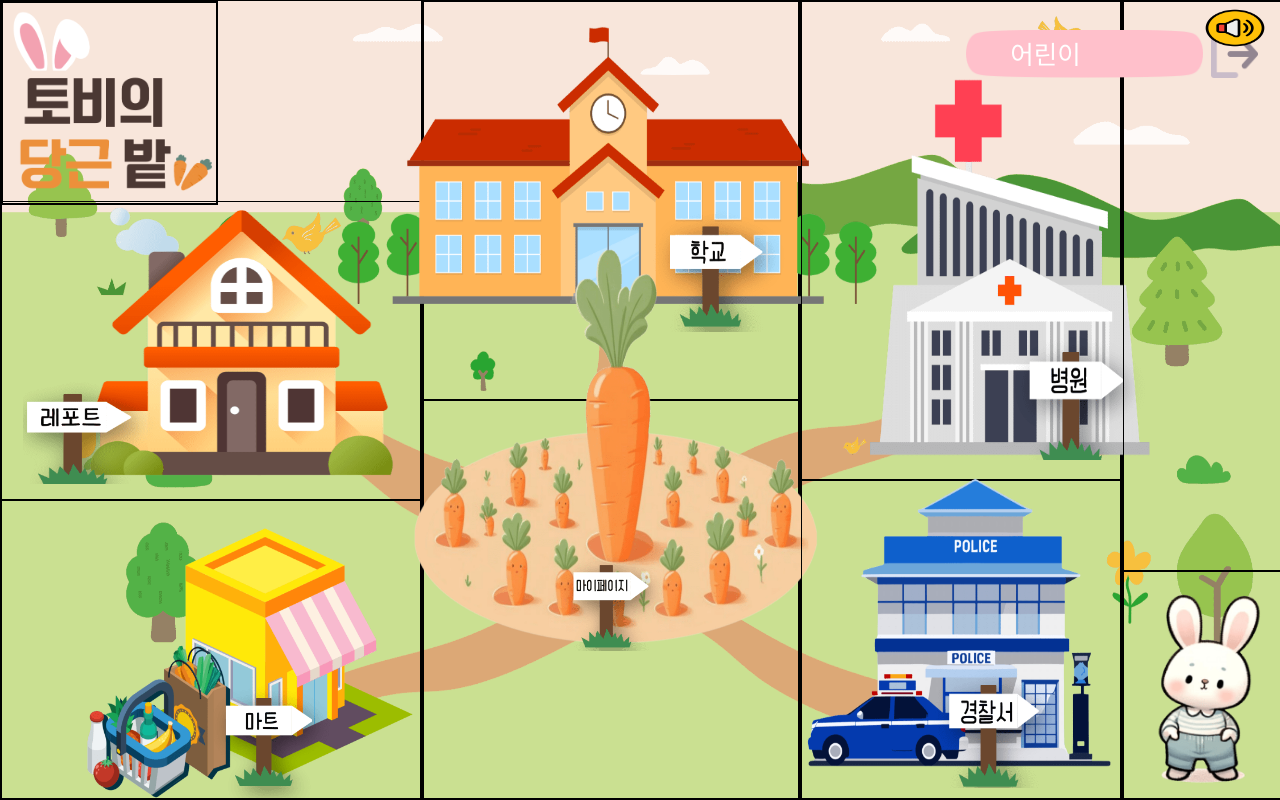
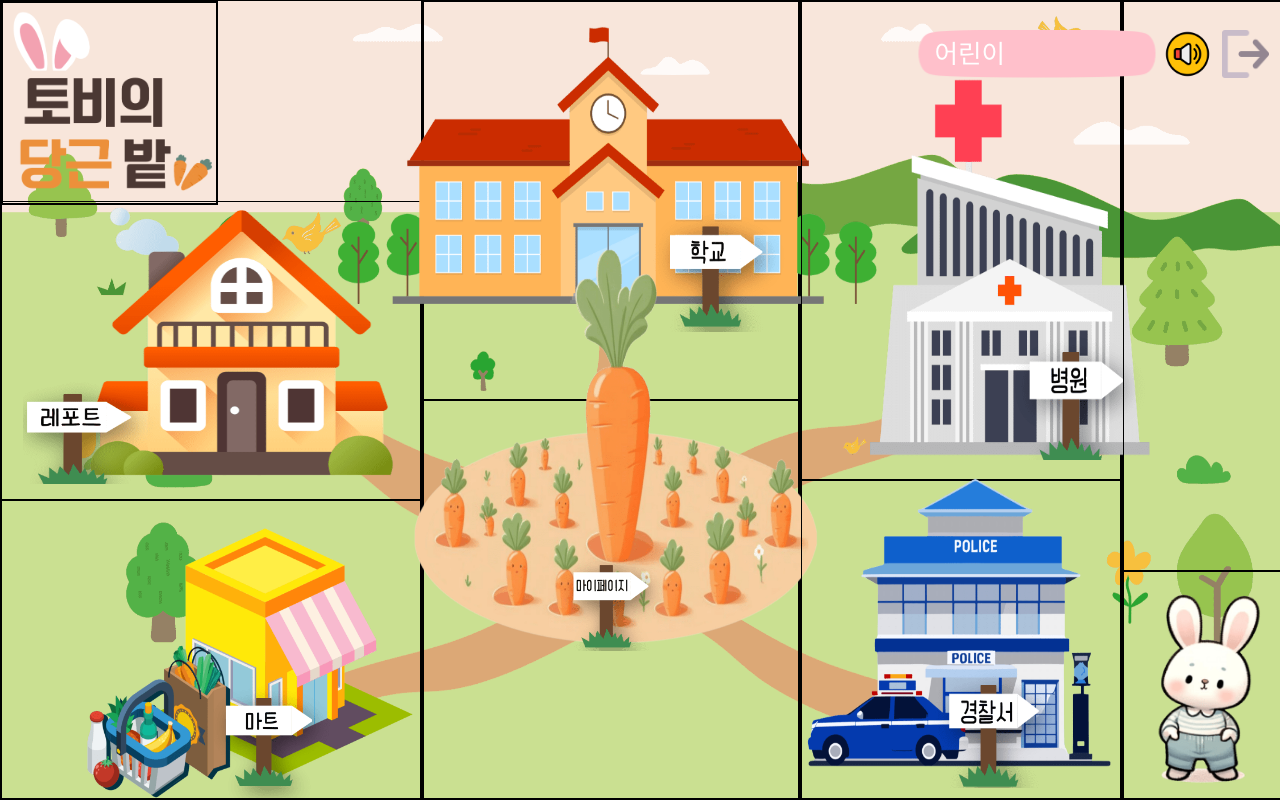
Before and after one commit to KimDohaAcc/Toby-carrot-garden, a React (Vite) app in the folder frontend/toby/: page /main in a window 1280 px wide. Built offline with nearby package versions, Linux system fonts and the light colour scheme; a web font is replaced by a local one.

Commit message:
:art: Feat: 메인페이지 소리 위치 변경, UserName 라벨 수정

```diff
--- a/frontend/toby/src/pages/MainPage.tsx
+++ b/frontend/toby/src/pages/MainPage.tsx
@@ -2,7 +2,6 @@ import React, { useEffect, useState } from "react";
 import { useNavigate } from "react-router-dom";
 import styled from "styled-components";
 
-import ConstructionModal from "../components/modals/constructionModal";
 import PasswordModal from "../components/modals/passwordCheck"; // 비밀번호 입력 모달
 import Logo from "../components/Logo";
 import HospitalStoryListModal from "../components/modals/hospital/HospitalStoryListModal";
@@ -223,23 +222,6 @@ const UserButton = styled.img`
   top: 5%;
 `;
 
-const LogoutButton = styled.img`
-  position: absolute;
-  width: 30%;
-  left: 55%;
-  top: 5%;
-  cursor: pointer;
-`;
-const UserName = styled.div`
-  position: absolute;
-  top: 6%;
-  left: 3%;
-  width: 150%;
-  transform: translateX(-50%);
-  color: #ffffff;
-  font-size: calc(2vw); /* 기본 텍스트 크기를 반응형으로 설정 */
-  z-index: 1;
-`;
 
 const Area4 = styled.div`
   display: grid;
@@ -265,16 +247,34 @@ const TobyImage = styled.img`
   cursor: pointer;
 `;
 
-const AudioPlayer = styled.audio`
+const UserName = styled.div`
   position: absolute;
+  width: calc(130%);
+  top: calc(5%);
+  right: calc(5%);
+  transform: translateX(-50%);
+  padding: calc(3%) calc(10%);
+  color: #ffffff;
+  font-size: calc(2vw); /* 기본 텍스트 크기를 반응형으로 설정 */
+  z-index: 1;
+  background-image: url("/Image/button/nameBackground.png");
+  background-size: 100% 100%;
 `;
+
 
 const SoundButton = styled.img`
   position: absolute;
-  width: 5%;
-  height: 5%;
-  top: 1%;
-  right: 1%;
+  width: calc(30%);
+  top: calc(5%);
+  right: calc(45%);
+  cursor: pointer;
+`;
+
+const LogoutButton = styled.img`
+  position: absolute;
+  width: calc(30%);
+  top: calc(5%);
+  right: calc(8%);
   cursor: pointer;
 `;
 
@@ -394,14 +394,16 @@ const MainPage = () => {
         <Area4>
           {/* <div> {userName && <h1>{userName}</h1>}</div> */}
           <UserArea>
-            <UserName>{userName} 어린이</UserName>
-            <UserButton src="\Image\button\nameBackground.png" />
-
-            <LogoutButton
-              src="\Image\button\logoutButton.png"
-              onClick={handleLogout} // 로그아웃 버튼 클릭 이벤트 핸들러 추가
-            />
-          </UserArea>
+          <UserName>{userName} 어린이</UserName>
+          <audio ref={audioRef} controls autoPlay loop hidden>
+            <source src="/Sound/메인_BGM.mp3" type="audio/mpeg" />
+          </audio>
+          <SoundButton src={muteImage} onClick={handleMute} />
+          <LogoutButton
+            src="\Image\button\logoutButton.png"
+            onClick={handleLogout}
+          />
+        </UserArea>
           <TobyArea>
             <TobyImage
               src="\Image\toby\maintoby.png"
@@ -410,10 +412,6 @@ const MainPage = () => {
             />
           </TobyArea>
         </Area4>
-        <AudioPlayer ref={audioRef} controls autoPlay loop hidden>
-          <source src="/Sound/메인_BGM.mp3" type="audio/mpeg" />
-        </AudioPlayer>
-        <SoundButton src={muteImage} onClick={handleMute} />
       </MainpageContainer>
       {showMartModal && modalType === "mart" && (
         <MartStoryListModal onClose={() => setShowMartModal(false)} />
```
